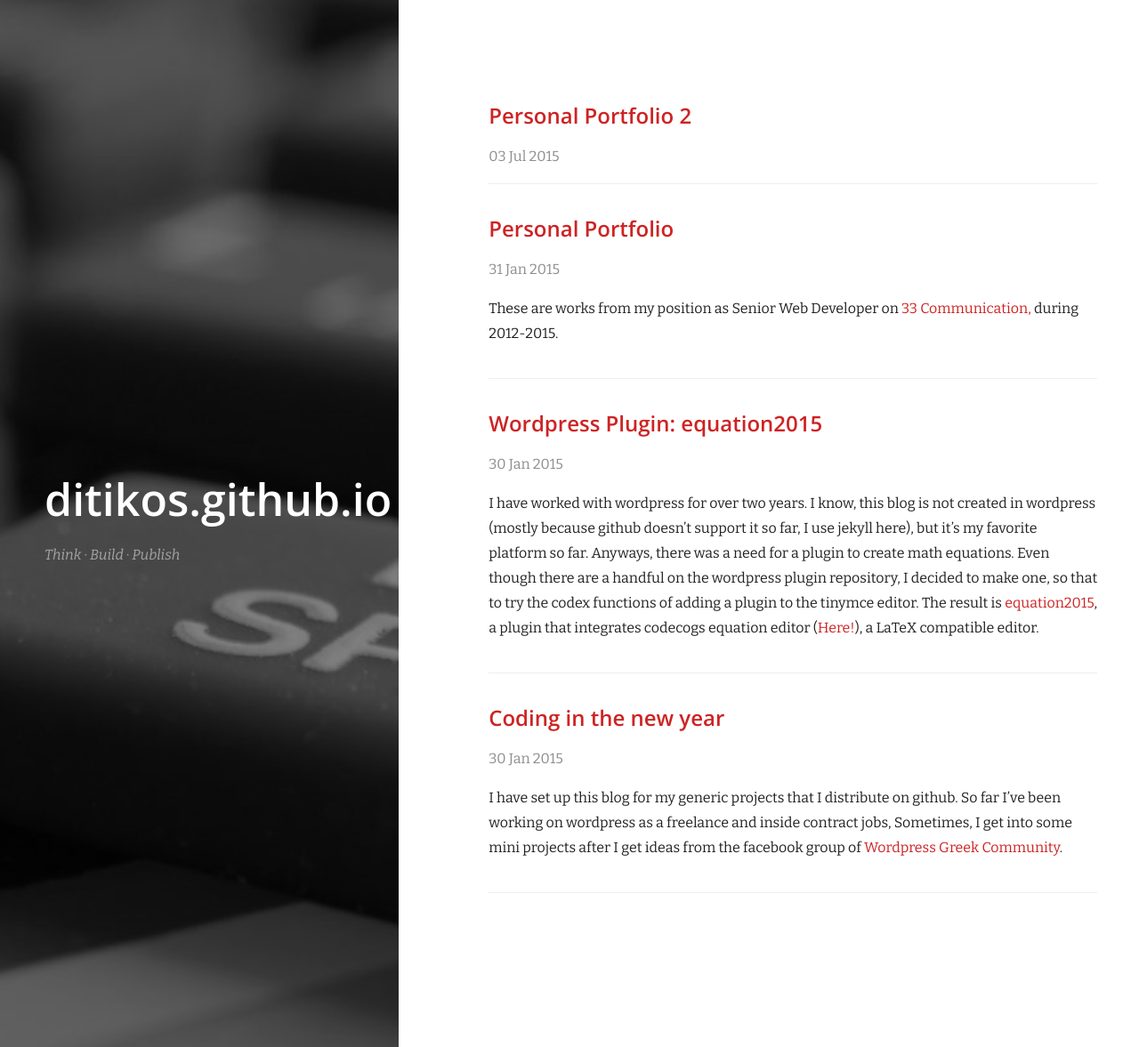
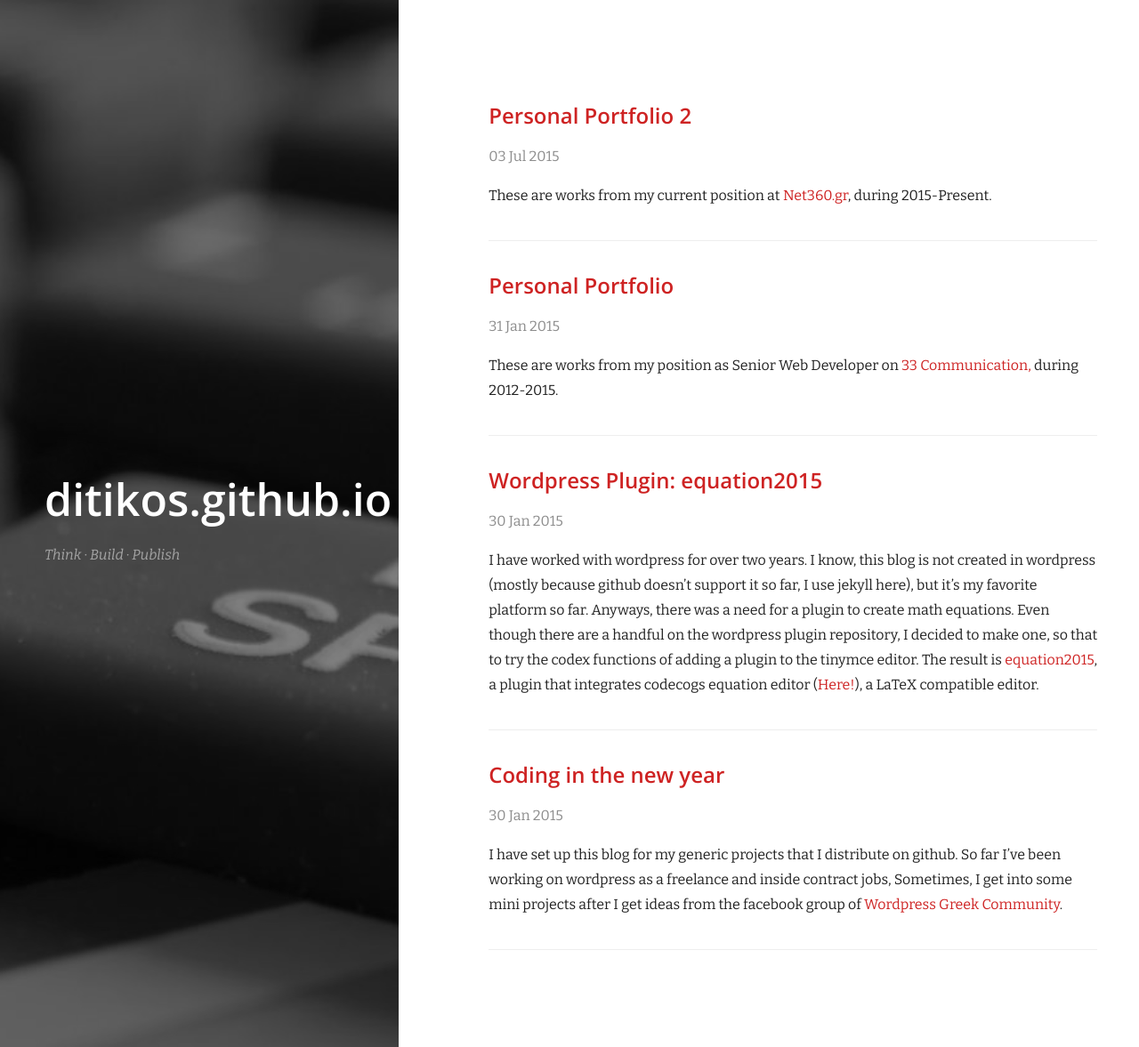
Before and after one commit to ditikos/ditikos.github.old, a Jekyll site: the page built from index.html, in a window 1280 px wide. Shown: the whole page at 89% size. Built offline with Jekyll 4.4.1, drawn with Linux system fonts in a browser that asks for light colours; nearby versions of some CDN libraries; some web fonts are replaced; Markdown is read by kramdown in place of the engine named in the settings.

Commit message:
Updated Portfolio 2

```diff
--- a/_posts/2015-07-03-personal-portfolio-2.md
+++ b/_posts/2015-07-03-personal-portfolio-2.md
@@ -7,3 +7,5 @@ featured_image: "/images/posters/shipping-news.jpg"
 comments: true
 portfolio: images/portfolio2
 ---
+
+These are works from my current position at <a href="http://www.net360.gr/" target="_new">Net360.gr</a>, during 2015-Present.
```
